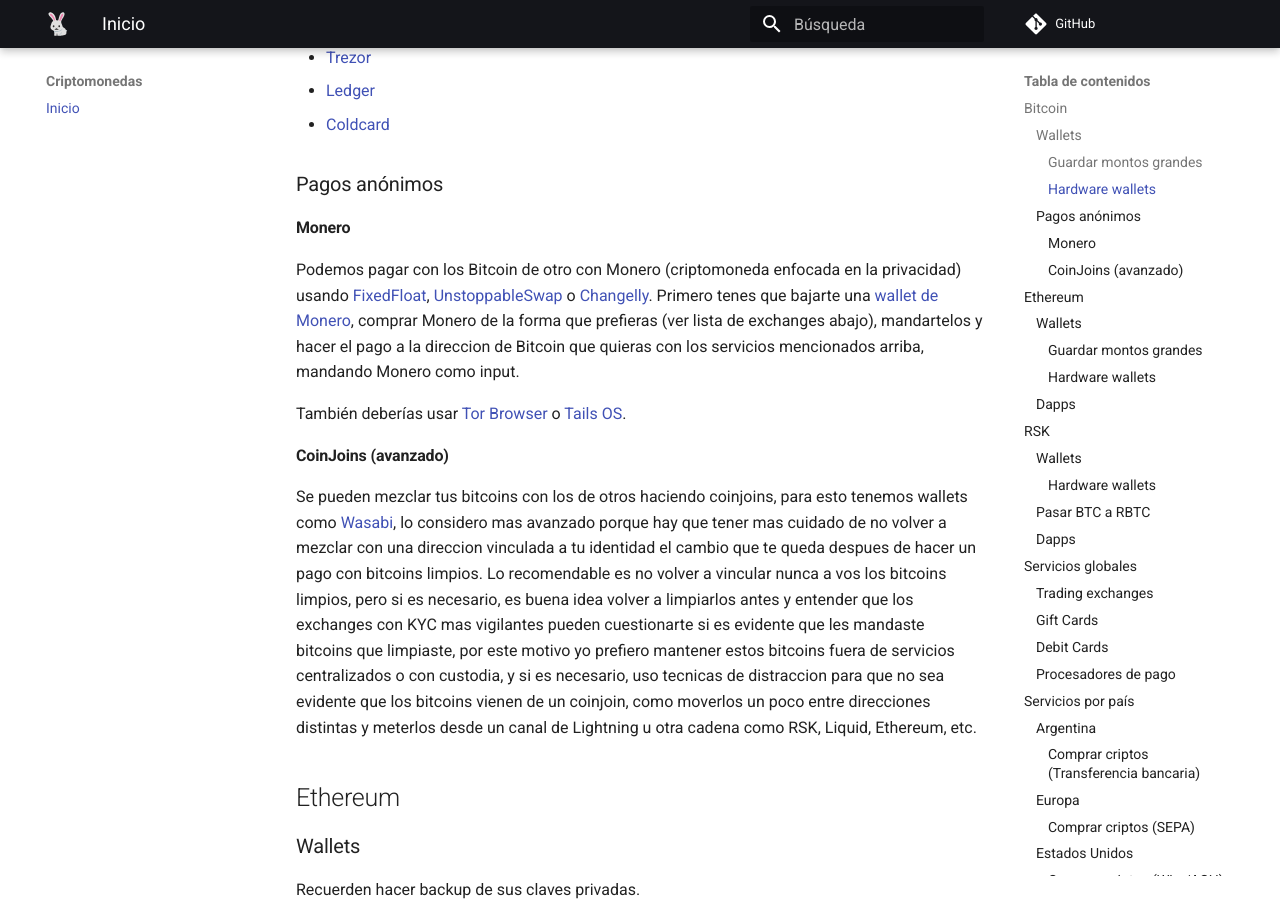
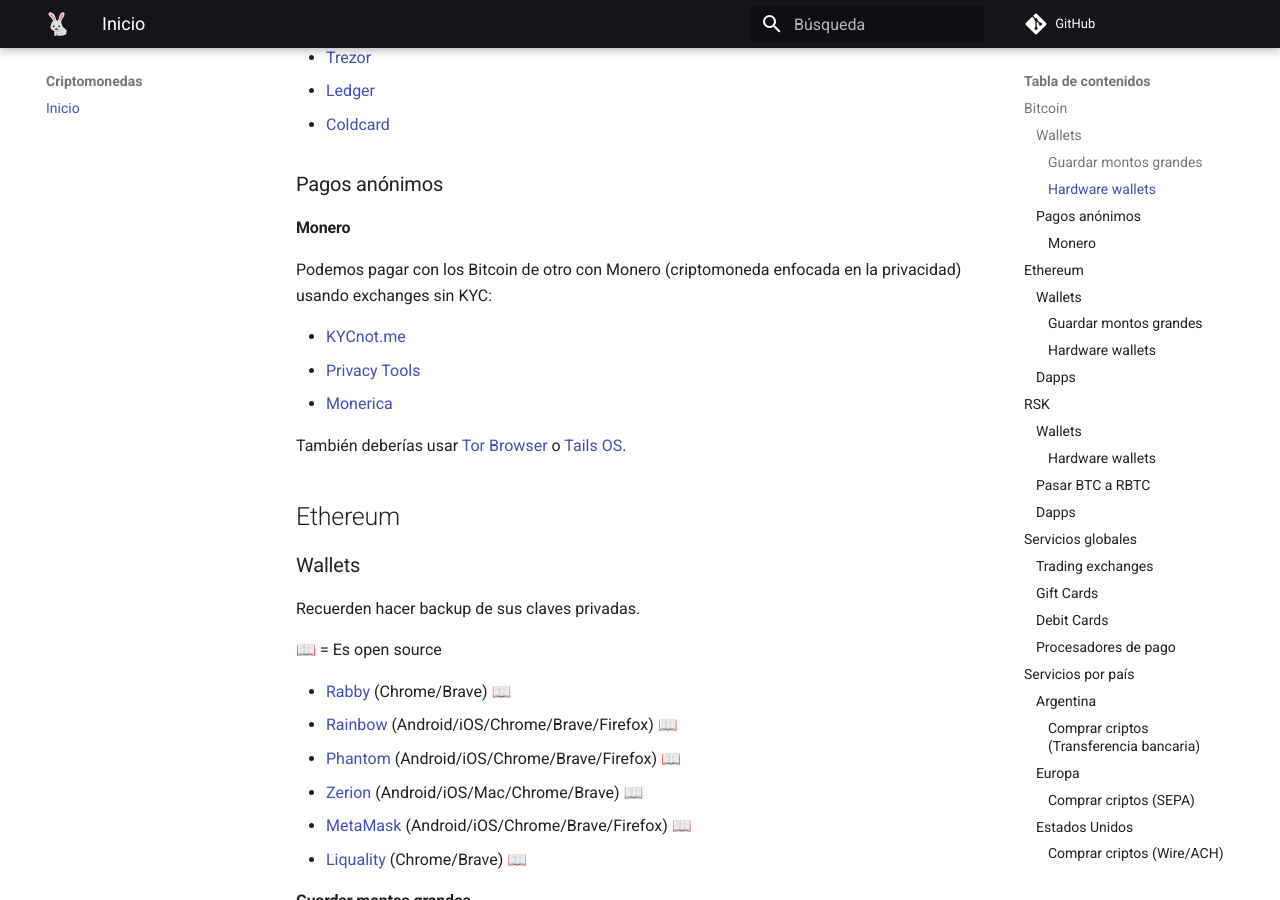
Before and after one commit to anomalouscode/wiki, an MkDocs documentation site: the page built from docs/criptomonedas/index.md, in a window 1280 px wide and 900 px high, scrolled down 915 px. Built offline with MkDocs 1.6.1 and Material for MkDocs 9.7.7, drawn with Linux system fonts in a browser that asks for light colours; comment, search, counter and statistics services are not loaded.

Commit message:
Update index.md

```diff
--- a/docs/criptomonedas/index.md
+++ b/docs/criptomonedas/index.md
@@ -41,13 +41,13 @@
 
 #### Monero
 
-Podemos pagar con los Bitcoin de otro con Monero (criptomoneda enfocada en la privacidad) usando [FixedFloat](https://fixedfloat.com/), [UnstoppableSwap](https://unstoppableswap.net/) o [Changelly](https://changelly.com/). Primero tenes que bajarte una [wallet de Monero](https://www.getmonero.org/downloads/), comprar Monero de la forma que prefieras (ver lista de exchanges abajo), mandartelos y hacer el pago a la direccion de Bitcoin que quieras con los servicios mencionados arriba, mandando Monero como input.
+Podemos pagar con los Bitcoin de otro con Monero (criptomoneda enfocada en la privacidad) usando exchanges sin KYC:
+
+- [KYCnot.me](https://kycnot.me/)
+- [Privacy Tools](https://www.privacytools.io/crypto)
+- [Monerica](https://monerica.com/#exchanges)
 
 También deberías usar [Tor Browser](https://www.torproject.org/) o [Tails OS](https://tails.boum.org/).
-
-#### CoinJoins (avanzado)
-
-Se pueden mezclar tus bitcoins con los de otros haciendo coinjoins, para esto tenemos wallets como [Wasabi](https://wasabiwallet.io/), lo considero mas avanzado porque hay que tener mas cuidado de no volver a mezclar con una direccion vinculada a tu identidad el cambio que te queda despues de hacer un pago con bitcoins limpios. Lo recomendable es no volver a vincular nunca a vos los bitcoins limpios, pero si es necesario, es buena idea volver a limpiarlos antes y entender que los exchanges con KYC mas vigilantes pueden cuestionarte si es evidente que les mandaste bitcoins que limpiaste, por este motivo yo prefiero mantener estos bitcoins fuera de servicios centralizados o con custodia, y si es necesario, uso tecnicas de distraccion para que no sea evidente que los bitcoins vienen de un coinjoin, como moverlos un poco entre direcciones distintas y meterlos desde un canal de Lightning u otra cadena como RSK, Liquid, Ethereum, etc.
 
 ## Ethereum
 
```
